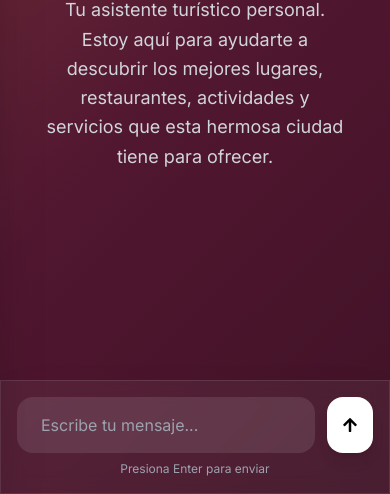
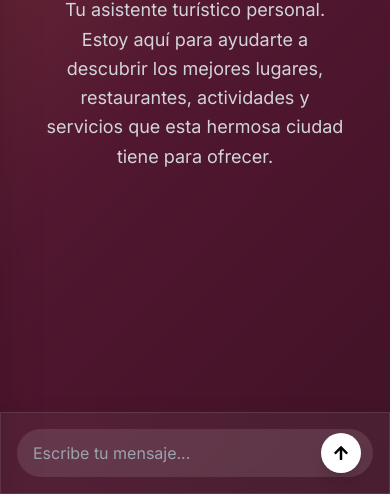
Before and after one commit to Adairowo/Bufalin, a plain HTML site: page chatbot.html in a window 390 px wide. Shown: the part 350-844 px from the top of the page. Drawn offline with nearby package versions, Linux system fonts and the light colour scheme.

Commit message:
Se mejoro el chat input area y la responsividad en dispositivos moviles

```diff
--- a/chatbot.html
+++ b/chatbot.html
@@ -74,23 +74,26 @@
 
     <!-- Input Area -->
     <div class="fixed bottom-0 left-0 right-0 p-4 glass-effect shadow-2xl">
-      <div class="max-w-4xl mx-auto">
-        <div class="flex items-center gap-3">
+      <div class="max-w-full sm:max-w-2xl lg:max-w-xl xl:max-w-lg mx-auto">
+      <div class="relative">
         <input
         type="text"
         id="messageInput"
         placeholder="Escribe tu mensaje..."
-            class="chat-input flex-1 bg-white bg-opacity-10 rounded-2xl px-6 py-4 text-white placeholder-gray-400 transition-all duration-300"
+        class="chat-input flex-1 w-full bg-white bg-opacity-10 rounded-full px-4 py-3 pr-14 text-white placeholder-gray-400 transition-all duration-300"
         onkeypress="handleKeyPress(event)"
         />
         <button
+        type="button"
         onclick="sendMessage()"
-            class="bg-white p-4 rounded-2xl hover:bg-gray-200 transition-all duration-300 shadow-lg hover:shadow-xl transform hover:scale-105"
+        aria-label="Enviar mensaje"
+        class="absolute right-3 top-1/2 transform -translate-y-1/2 w-10 h-10 bg-white rounded-full flex items-center justify-center text-black shadow-lg hover:shadow-xl transition-all duration-200"
         >
-            <i class="fas fa-arrow-up text-black"></i>
+        <i class="fas fa-arrow-up"></i>
         </button>
       </div>
-        <p class="text-xs text-gray-400 mt-2 text-center">Presiona Enter para enviar</p>
+      <p class="hidden sm:block text-xs text-gray-400 mt-2 text-center">Presiona Enter para enviar</p>
+      </div>
     </div>
     </div>
   </div>
```
Lines whose indentation alone changed are shown as unchanged.
